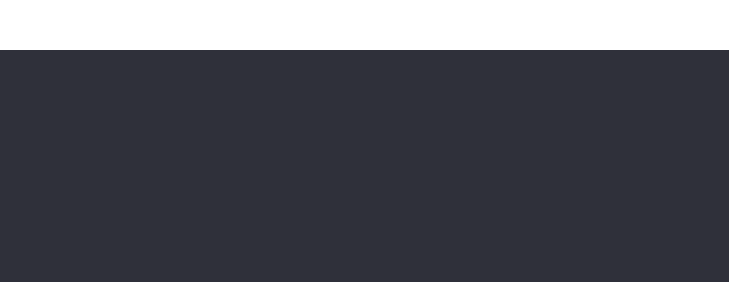
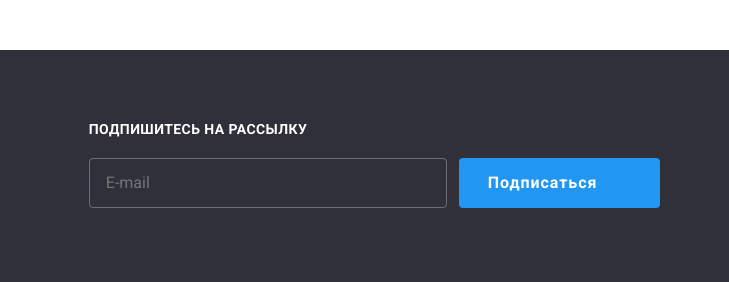
Before and after one commit to LisaLokhina/goit-markup-hw-06, a plain HTML site: page portfolio.html in a window 1280 px wide. Shown: the part 1571-1853 px from the top of the page, 551-1280 px from the left. Drawn offline with nearby package versions, Linux system fonts and the light colour scheme.

Commit message:
Copy footer subscription form from index to portfolio page

```diff
--- a/portfolio.html
+++ b/portfolio.html
@@ -326,6 +326,22 @@
             </li>
           </ul>
         </div>
+        <div class="subscription-form-block">
+          <h3 class="caption">Подпишитесь на рассылку</h3>
+          <form action="#" class="subscription-form">
+            <input
+              type="email"
+              class="email-input-field"
+              placeholder="E-mail"
+            />
+            <button type="submit" class="button subscribe-btn">
+              Подписаться
+              <svg class="icon-send" width="24" height="24">
+                <use href="./images/icons.svg#icon-send" />
+              </svg>
+            </button>
+          </form>
+        </div>
       </div>
     </footer>
   </body>
```
